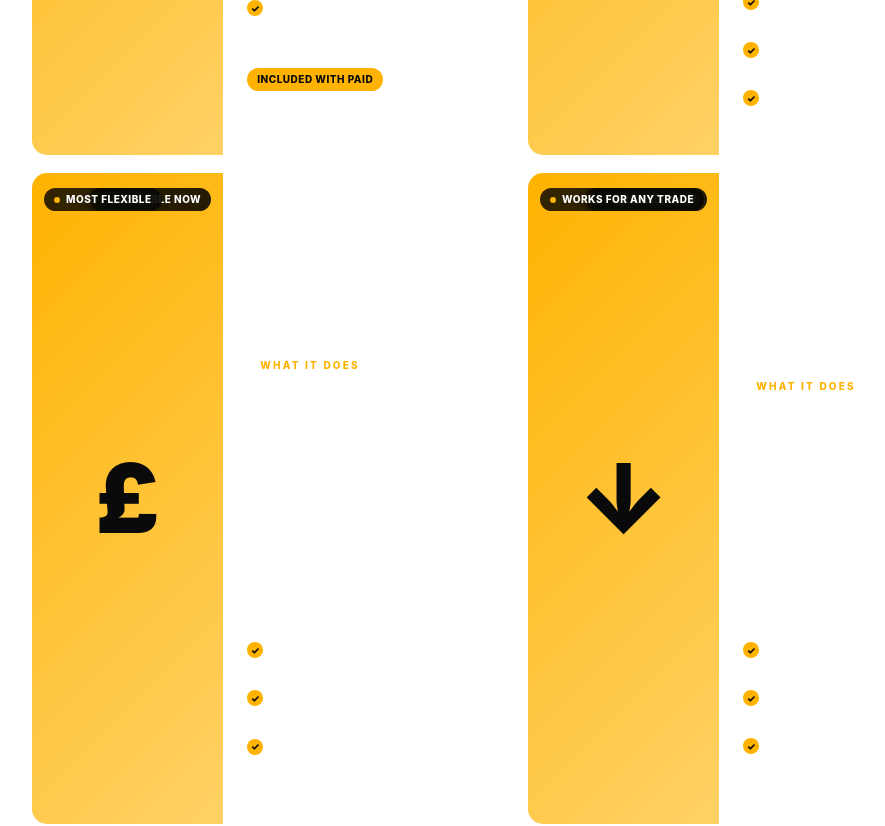
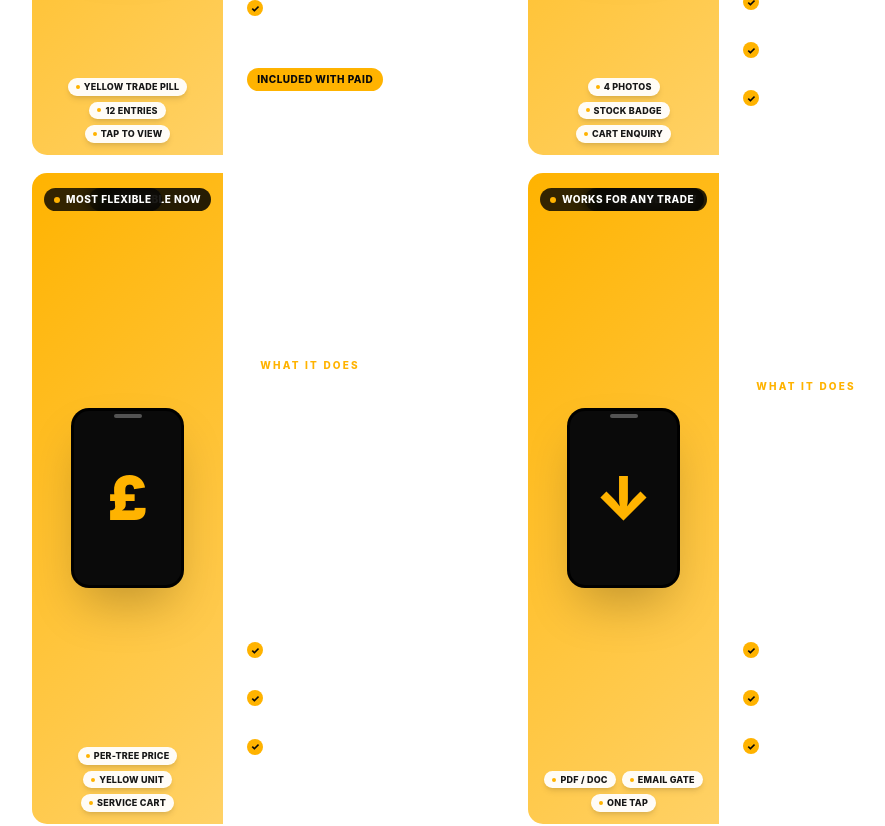
Before and after one commit to Philip2024394/hammer, a Next.js app: page /trade-off/add-ons in a window 1280 px wide. Shown: the part 980-1806 px from the top of the page, without its empty margins (121-1006 px from the left). Built offline with nearby package versions, Linux system fonts and the light colour scheme; no server answers.

Commit message:
feat(xrated): phone-frame + pointer callouts on add-on cards (Option A)
Mirror of trades-repo phone-frame + callouts redesign.

Co-Authored-By: Claude Opus 4.7 <noreply@anthropic.com>

```diff
--- a/src/app/trade-off/add-ons/page.tsx
+++ b/src/app/trade-off/add-ons/page.tsx
@@ -263,9 +263,9 @@ function AddOnCard({ addon }: { addon: XratedAddon }) {
   return (
     <li className="flex h-full flex-col overflow-hidden rounded-2xl border border-white/10 bg-white/[0.04] transition hover:-translate-y-0.5 hover:border-white/25 hover:bg-white/[0.06] sm:flex-row">
       {/* Image side — square on desktop, 16:9 on mobile (image stacks
-          above the content). Falls back to yellow gradient + glyph when
-          image_url is null (Phase 1 — real images get added per add-on
-          over time). */}
+          above the content). Falls back to a phone-frame illustration
+          + glyph + pointer-callout pills when image_url is null. Real
+          screenshots replace the phone frame whenever image_url is set. */}
       <div className="relative aspect-[16/9] w-full overflow-hidden sm:aspect-square sm:w-2/5 sm:shrink-0 sm:self-stretch">
         {addon.image_url ? (
           /* eslint-disable-next-line @next/next/no-img-element */
@@ -278,17 +278,54 @@ function AddOnCard({ addon }: { addon: XratedAddon }) {
         ) : (
           <div
             aria-hidden="true"
-            className="absolute inset-0 flex items-center justify-center"
+            className="absolute inset-0 flex items-center justify-center px-6 py-10 sm:py-8"
             style={{
               background: `linear-gradient(135deg, ${XRATED_BRAND.accent} 0%, ${XRATED_BRAND.accent}cc 50%, ${XRATED_BRAND.accent}99 100%)`
             }}
           >
-            <span
-              className="block text-7xl font-black sm:text-8xl"
-              style={{ color: "#0A0A0A" }}
+            {/* Phone frame — rounded rect with notch, glyph centered. */}
+            <div
+              className="relative h-full max-h-[180px] w-auto"
+              style={{ aspectRatio: "10 / 16" }}
             >
-              {addon.glyph}
-            </span>
+              {/* Black phone bezel */}
+              <div className="absolute inset-0 rounded-[18px] bg-black shadow-2xl" />
+              {/* Notch */}
+              <div className="absolute left-1/2 top-1.5 z-10 h-1 w-7 -translate-x-1/2 rounded-full bg-white/30" />
+              {/* Screen */}
+              <div
+                className="absolute inset-[3px] flex items-center justify-center rounded-[15px]"
+                style={{ background: "#0A0A0A" }}
+              >
+                <span
+                  className="block text-5xl font-black sm:text-6xl"
+                  style={{ color: XRATED_BRAND.accent }}
+                >
+                  {addon.glyph}
+                </span>
+              </div>
+            </div>
+            {/* Pointer callouts — desktop only (mobile keeps the image
+                clean). Row of small white pills along the bottom of the
+                image area, each calling out one concrete feature the
+                customer sees when the add-on is on. */}
+            {addon.callouts.length > 0 && (
+              <div className="absolute inset-x-3 bottom-3 hidden flex-wrap items-end justify-center gap-1.5 sm:flex">
+                {addon.callouts.map((label) => (
+                  <span
+                    key={label}
+                    className="inline-flex items-center gap-1 rounded-full bg-white/95 px-2 py-0.5 text-[9px] font-extrabold uppercase tracking-wide text-neutral-900 shadow-md"
+                  >
+                    <span
+                      aria-hidden="true"
+                      className="inline-block h-1 w-1 rounded-full"
+                      style={{ background: XRATED_BRAND.accent }}
+                    />
+                    {label}
+                  </span>
+                ))}
+              </div>
+            )}
           </div>
         )}
         {/* Status pill — top-right overlay on the image area so the
--- a/src/lib/xratedAddons.ts
+++ b/src/lib/xratedAddons.ts
@@ -44,8 +44,9 @@ export type XratedAddon = {
    *  Keep to a single character — Tailwind sizes treat it as text. */
   glyph: string;
   /** Optional hero image URL. When null, the marketing card falls back
-   *  to a yellow gradient + glyph composition. User supplies real images
-   *  over time; null is fine for v1. */
+   *  to a phone-frame illustration with the glyph inside + callout
+   *  pills along the bottom. User supplies real screenshots over time;
+   *  null is fine for v1. */
   image_url?: string | null;
   /** Persona chips — small list of trades / business types this add-on
    *  best serves. Rendered as outline pills on the landscape card. 2-4
@@ -54,6 +55,12 @@ export type XratedAddon = {
   /** Editorial badge — honest categorisation, not a fake popularity
    *  signal. See XratedAddonBadge for the controlled vocabulary. */
   editorial_badge: XratedAddonBadge;
+  /** Pointer callouts — 2-3 short labels (2-3 words each) shown as a
+   *  row of white pills along the bottom of the phone-frame
+   *  illustration. Each calls out one concrete UI element the
+   *  customer would see if the add-on were on. Skipped on mobile to
+   *  preserve the visual rhythm. */
+  callouts: string[];
   pricing: XratedAddonPricing;
   availability: XratedAddonAvailability;
   /** When true, the dashboard renders a "Manage →" link to a dedicated
@@ -93,6 +100,7 @@ export const XRATED_ADDONS: XratedAddon[] = [
     image_url: null,
     personas: ["Any trade"],
     editorial_badge: "viral_growth",
+    callouts: ["Yellow trade pill", "12 entries", "Tap to view"],
     pricing: { kind: "free" },
     availability: "ready",
     hasEditor: true,
@@ -114,6 +122,7 @@ export const XRATED_ADDONS: XratedAddon[] = [
     image_url: null,
     personas: ["Drywallers", "Plumbers", "Locksmiths", "Plasterers"],
     editorial_badge: "best_for_solos",
+    callouts: ["4 photos", "Stock badge", "Cart enquiry"],
     pricing: { kind: "paid", monthly_pence: 500 },
     availability: "ready",
     hasEditor: true,
@@ -135,6 +144,7 @@ export const XRATED_ADDONS: XratedAddon[] = [
     image_url: null,
     personas: ["Landscapers", "Tool hire", "Machinery hire"],
     editorial_badge: "most_flexible",
+    callouts: ["Per-tree price", "Yellow unit", "Service cart"],
     pricing: { kind: "paid", monthly_pence: 400 },
     availability: "ready",
     hasEditor: true,
@@ -156,6 +166,7 @@ export const XRATED_ADDONS: XratedAddon[] = [
     image_url: null,
     personas: ["Architects", "Project managers", "Merchants"],
     editorial_badge: "any_trade",
+    callouts: ["PDF / DOC", "Email gate", "One tap"],
     pricing: { kind: "paid", monthly_pence: 200 },
     availability: "ready",
     hasEditor: true,
@@ -177,6 +188,7 @@ export const XRATED_ADDONS: XratedAddon[] = [
     image_url: null,
     personas: ["Builders", "Roofers", "Plasterers", "Carpenters"],
     editorial_badge: "viral_growth",
+    callouts: ["Status chip", "Photo grid", "Social share"],
     pricing: { kind: "paid", monthly_pence: 400 },
     availability: "coming_soon",
     hasEditor: false,
@@ -197,6 +209,7 @@ export const XRATED_ADDONS: XratedAddon[] = [
     image_url: null,
     personas: ["Merchants", "Tool suppliers", "Materials yards"],
     editorial_badge: "built_for_merchants",
+    callouts: ["Bulk tiers", "Set location", "Live quote"],
     pricing: { kind: "paid", monthly_pence: 700 },
     availability: "coming_soon",
     hasEditor: false,
@@ -217,6 +230,7 @@ export const XRATED_ADDONS: XratedAddon[] = [
     image_url: null,
     personas: ["Any trade"],
     editorial_badge: "premium_credibility",
+    callouts: ["Your URL", "Free SSL", "Same profile"],
     pricing: { kind: "paid", monthly_pence: 500 },
     availability: "coming_soon",
     hasEditor: false,
@@ -237,6 +251,7 @@ export const XRATED_ADDONS: XratedAddon[] = [
     image_url: null,
     personas: ["Field trades", "Emergency callouts"],
     editorial_badge: "any_trade",
+    callouts: ["Instant SMS", "Tap source", "Never miss"],
     pricing: { kind: "paid", monthly_pence: 400 },
     availability: "coming_soon",
     hasEditor: false,
```
